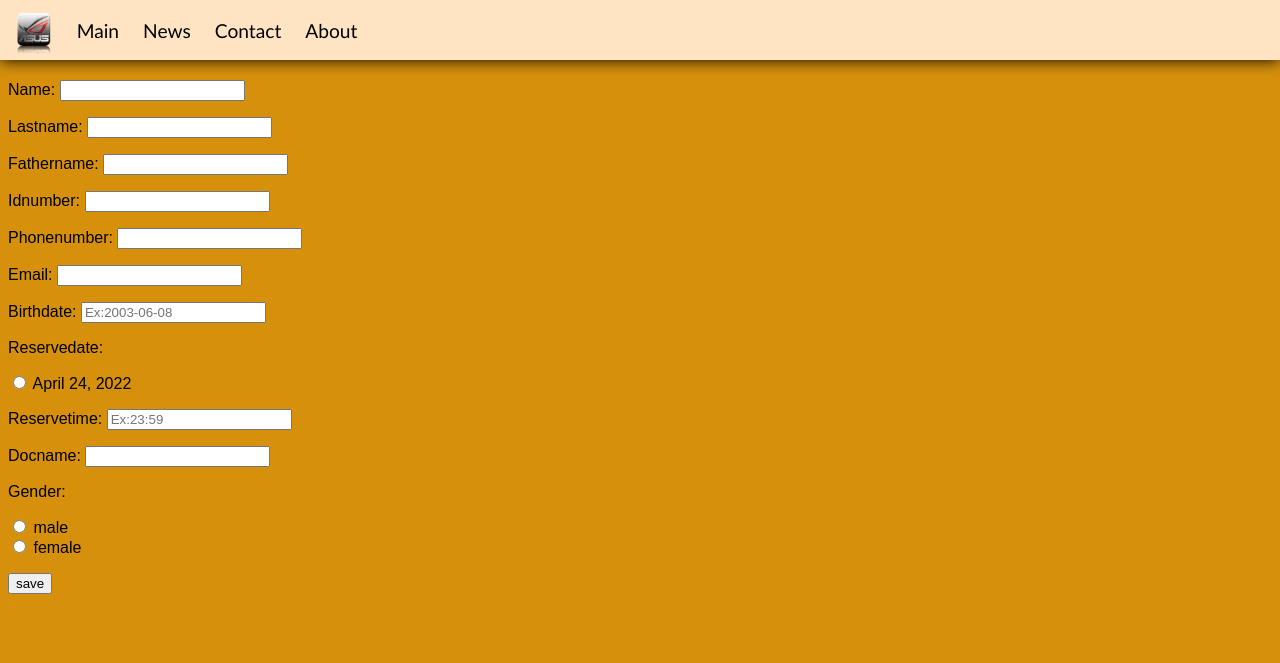
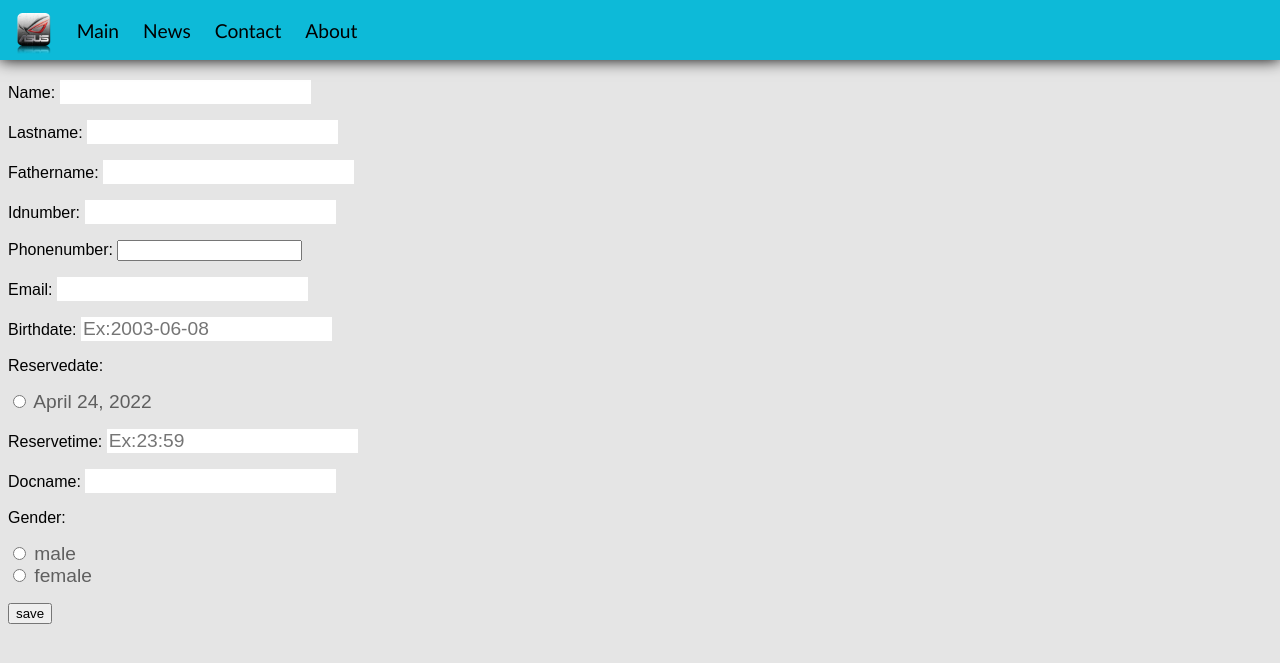
Before and after one commit to mehrshad2002/webonegit, a Django app: page /reserve/ in a window 1280 px wide. Shown: the top 663 px of the page. Run offline with Django 4.2, Linux system fonts and the light colour scheme.

Commit message:
start boxes

```diff
--- a/clinic/reservation/forms.py
+++ b/clinic/reservation/forms.py
@@ -10,15 +10,15 @@ class reservationForm(forms.Form):
     date = []
     for i in datesList:
        date.append((i,i))
-    name = forms.CharField(max_length=15,widget=forms.TextInput(attrs={}))
-    lastName = forms.CharField(max_length=20,widget=forms.TextInput(attrs={}))
-    fatherName = forms.CharField(max_length=15,widget=forms.TextInput(attrs={}))
-    idNumber = forms.CharField()
-    phoneNumber = PhoneNumberField(widget=forms.TextInput(attrs={}))
-    email = forms.EmailField(widget=forms.EmailInput(attrs={}))
-    birthDate = forms.DateField(widget=forms.DateInput(attrs={'placeholder':'Ex:2003-06-08'}))
+    name = forms.CharField(max_length=15,widget=forms.TextInput(attrs={'class' : 'nameClass' }))
+    lastName = forms.CharField(max_length=20,widget=forms.TextInput(attrs={'class' : 'lastnameClass'}))
+    fatherName = forms.CharField(max_length=15,widget=forms.TextInput(attrs={'class' : 'fathernameClass'}))
+    idNumber = forms.CharField(widget = forms.NumberInput(attrs = {'class' : 'idnumberClass'}))
+    phoneNumber = PhoneNumberField(widget=forms.TextInput(attrs={'class' : 'phonenumberClass'}))
+    email = forms.EmailField(widget=forms.EmailInput(attrs={'class' : 'emailClass'}))
+    birthDate = forms.DateField(widget=forms.DateInput(attrs={'placeholder':'Ex:2003-06-08', 'class' : 'birthdayClass'}))
     # reservedate = forms.DateField(widget=forms.DateInput(attrs={'placeholder':'Ex:2003-06-08'}))
-    reservedate = forms.ChoiceField(widget=forms.RadioSelect(attrs={}),choices=date)
-    reservetime = forms.TimeField(widget=forms.TimeInput(attrs={'placeholder':'Ex:23:59'}))
-    docName = forms.CharField(max_length=30,widget=forms.TextInput(attrs={}))
-    gender = forms.ChoiceField(widget=forms.RadioSelect(attrs={}),choices=genders)
+    reservedate = forms.ChoiceField(widget=forms.RadioSelect(attrs={'class' : 'reservedateClass'}),choices=date)
+    reservetime = forms.TimeField(widget=forms.TimeInput(attrs={'placeholder':'Ex:23:59' , 'class' : 'reservetime'}))
+    docName = forms.CharField(max_length=30,widget=forms.TextInput(attrs={'class' : 'reservetimeClass'}))
+    gender = forms.ChoiceField(widget=forms.RadioSelect(attrs={'class' : 'genderClass'}),choices=genders)
--- a/clinic/static/css/reserve.css
+++ b/clinic/static/css/reserve.css
@@ -1,5 +1,5 @@
 body{
-    background-color: rgb(214, 144, 12) ;
+    background-color: #e5e5e5  ;
     /* padding : 0 ;
     margin : 0 ; */
   }
@@ -22,7 +22,7 @@ body{
     }
 
   header{
-    background-color: bisque ;
+    background-color: rgb(13, 186, 216) ;
     position: fixed ; /* or fixed */
     top: 0 ;
     left: 0 ;
@@ -54,3 +54,71 @@ body{
   form{
       font-family: Arial, Helvetica, sans-serif;
   }
+
+
+  .nameClass{
+
+    color: #5f5f5f;
+    border: none ;
+    font-size: 1.2rem;
+  }
+
+.lastnameClass{
+  color: #5f5f5f;
+  border: none ;
+  font-size: 1.2rem;
+}
+
+.fathernameClass{
+  color: #5f5f5f;
+  border: none ;
+  font-size: 1.2rem;
+}
+
+.phonenumberClass{
+  color: #5f5f5f;
+  border: none ;
+  font-size: 1.2rem;
+}
+
+.emailClass{
+  color: #5f5f5f;
+  border: none ;
+  font-size: 1.2rem;
+}
+
+.birthdayClass{
+  color: #5f5f5f;
+  border: none ;
+  font-size: 1.2rem;
+}
+
+.reservedateClass{
+  color: #5f5f5f;
+  border: none ;
+  font-size: 1.2rem;
+}
+
+.reservetimeClass{
+  color: #5f5f5f;
+  border: none ;
+  font-size: 1.2rem;
+}
+
+.genderClass{
+  color: #5f5f5f;
+  border: none ;
+  font-size: 1.2rem;
+}
+
+.reservetime{
+  color: #5f5f5f;
+  border: none ;
+  font-size: 1.2rem;
+}
+
+.idnumberClass{
+  color: #5f5f5f;
+  border: none ;
+  font-size: 1.2rem;
+}
```
